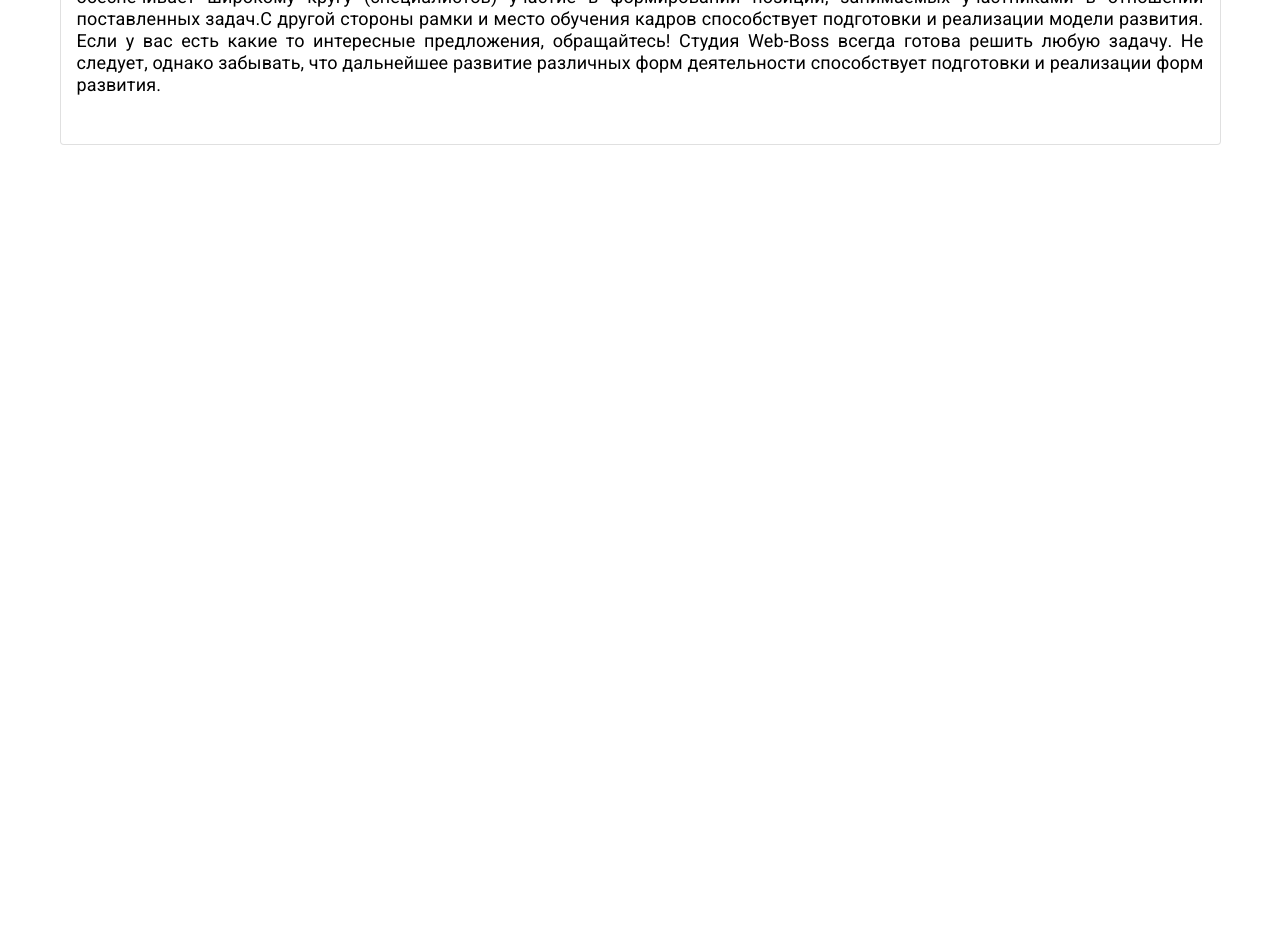
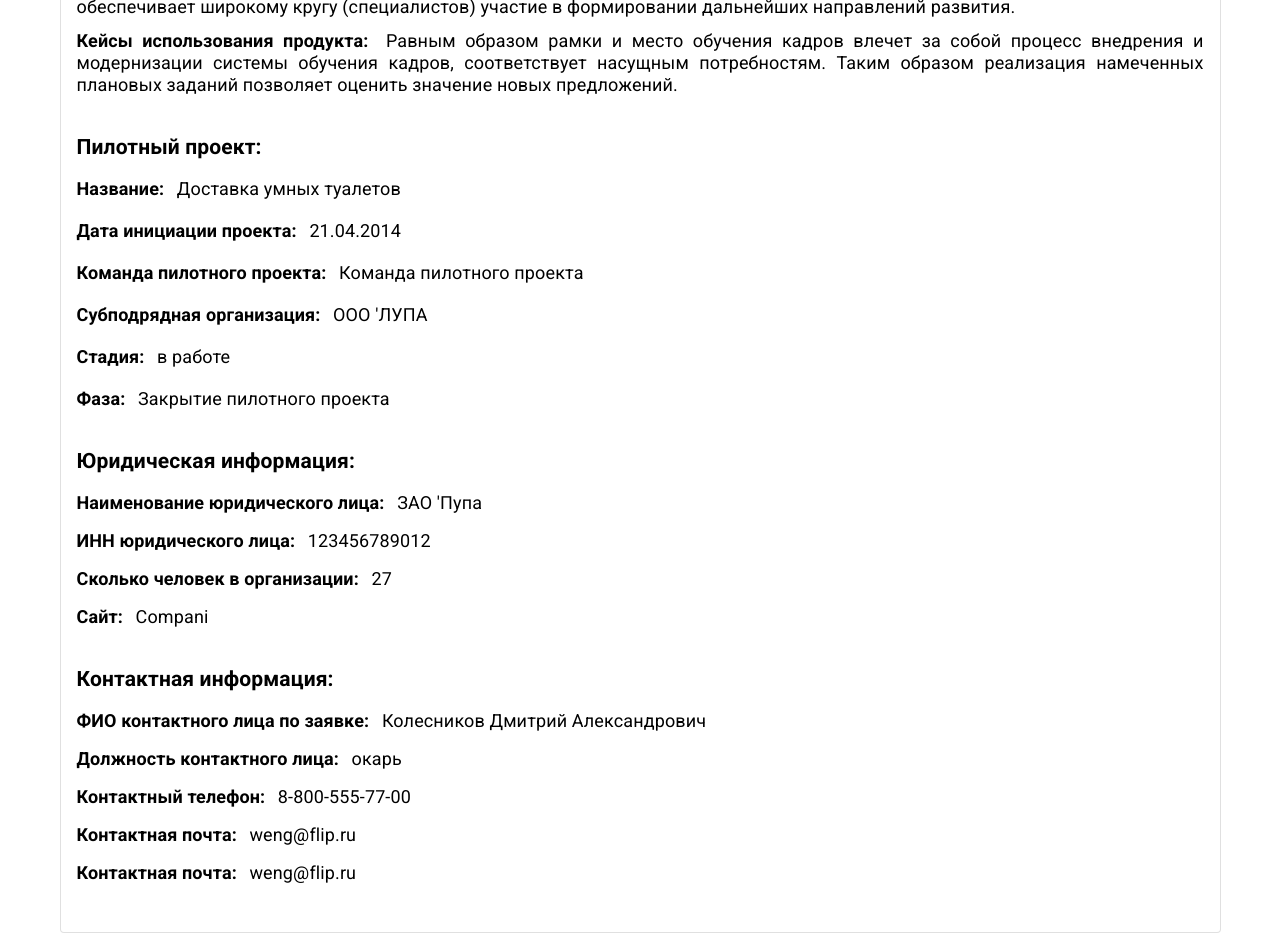
Before and after one commit to Zzzaikin/SearchWebApp, a Vue app in the folder frontend/: page /application/1 in a window 1280 px wide. Shown: the part 860-1805 px from the top of the page. Before the commit the page ends 1017 px from the top, so only its background shows below. Built offline with nearby package versions, Linux system fonts and the light colour scheme.

Commit message:
fullcard

```diff
--- a/frontend/src/components/FullCard.vue
+++ b/frontend/src/components/FullCard.vue
@@ -6,7 +6,7 @@
           <div class="application-title-wrapper">
             <span
               :title="title"
-              class="text-h5 text--primary application-title"
+              class="text-h4 text--primary application-title"
               >{{ application.title }}</span
             >
             <p class="my-3 mt-7">
@@ -42,18 +42,107 @@
               <div class="wrapper">
                 <div class="main-info">
                   <p class="my-3">
-                    <span class="parameter-title"
-                      >Кейсы использования продукта:
-                    </span>
-                    <span class="ml-2">{{ application.useCases }}</span>
+                    <span class="parameter-title">Краткое описание: </span>
+                    <span class="ml-2">{{ application.shortDescription }}</span>
                   </p>
                   <p class="my-3">
                     <span class="parameter-title">Польза продукта: </span>
                     <span class="ml-2">{{ application.productBenefits }}</span>
                   </p>
                   <p>
-                    <span class="parameter-title">Краткое описание: </span>
-                    <span class="ml-2">{{ application.shortDescription }}</span>
+                    <span class="parameter-title"
+                      >Кейсы использования продукта:
+                    </span>
+                    <span class="ml-2">{{ application.useCases }}</span>
+                  </p>
+                  <h3 class="mt-10">Пилотный проект:</h3>
+                  <p class="mt-5">
+                    <span class="parameter-title">Название: </span>
+                    <span class="ml-2">{{
+                      application.pilotProject.title
+                    }}</span>
+                  </p>
+                  <p class="mt-5">
+                    <span class="parameter-title"
+                      >Дата инициации проекта:
+                    </span>
+                    <span class="ml-2">{{
+                      application.pilotProject.initDate
+                    }}</span>
+                  </p>
+                  <p class="mt-5">
+                    <span class="parameter-title"
+                      >Команда пилотного проекта:
+                    </span>
+                    <span class="ml-2">{{
+                      application.pilotProject.team
+                    }}</span>
+                  </p>
+                  <p class="mt-5">
+                    <span class="parameter-title"
+                      >Субподрядная организация:
+                    </span>
+                    <span class="ml-2">{{
+                      application.pilotProject.SubordinateOrganization
+                    }}</span>
+                  </p>
+                  <p class="mt-5">
+                    <span class="parameter-title">Стадия: </span>
+                    <span class="ml-2">{{
+                      application.pilotProject.state
+                    }}</span>
+                  </p>
+                  <p class="mt-5">
+                    <span class="parameter-title">Фаза: </span>
+                    <span class="ml-2">{{
+                      application.pilotProject.phase
+                    }}</span>
+                  </p>
+                  <h3 class="mt-10">Юридическая информация:</h3>
+                  <p class="mt-5">
+                    <span class="parameter-title"
+                      >Наименование юридического лица:
+                    </span>
+                    <span class="ml-2">{{ application.legalEntityName }}</span>
+                  </p>
+                  <p>
+                    <span class="parameter-title">ИНН юридического лица: </span>
+                    <span class="ml-2">{{ application.legalEntityINN }}</span>
+                  </p>
+                  <p>
+                    <span class="parameter-title"
+                      >Сколько человек в организации:
+                    </span>
+                    <span class="ml-2">{{ application.employeesCount }}</span>
+                  </p>
+                  <p>
+                    <span class="parameter-title">Сайт: </span>
+                    <span class="ml-2">{{ application.site }}</span>
+                  </p>
+                  <h3 class="mt-10">Контактная информация:</h3>
+                  <p class="mt-5">
+                    <span class="parameter-title"
+                      >ФИО контактного лица по заявке:
+                    </span>
+                    <span class="ml-2">{{ application.contactFullName }}</span>
+                  </p>
+                  <p>
+                    <span class="parameter-title"
+                      >Должность контактного лица:
+                    </span>
+                    <span class="ml-2">{{ application.contactPosition }}</span>
+                  </p>
+                  <p>
+                    <span class="parameter-title">Контактный телефон: </span>
+                    <span class="ml-2">{{ application.contactPhone }}</span>
+                  </p>
+                  <p>
+                    <span class="parameter-title">Контактная почта: </span>
+                    <span class="ml-2">{{ application.contactEmail }}</span>
+                  </p>
+                  <p>
+                    <span class="parameter-title">Контактная почта: </span>
+                    <span class="ml-2">{{ application.contactEmail }}</span>
                   </p>
                 </div>
               </div>
```
